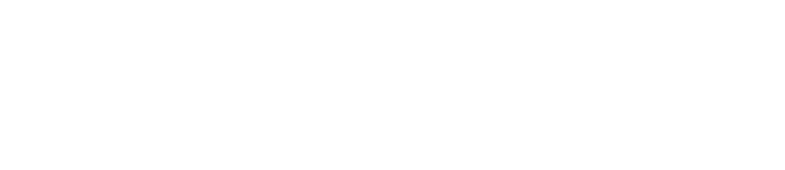
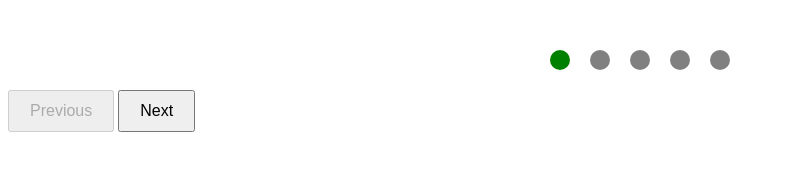
Before and after one commit to acciojob/progress-bar-droopyantidote, a website: page main.html in a window 1280 px wide. Shown: the whole page, without its empty margins (0-785 px from the left). Drawn offline with Linux system fonts and the light colour scheme.

Commit message:
created a submission

```diff
--- a/main.html
+++ b/main.html
@@ -4,10 +4,22 @@
 
 <head>
 	<link rel="stylesheet" href="styles.css">
+	 <title>Progress Bar</title>
 </head>
 
 <body>
 	<!-- the entire body must be written by student -->
+	<div class="progress-bar">
+  <div class="circle active" id="circle-1"></div>
+  <div class="circle" id="circle-2"></div>
+  <div class="circle" id="circle-3"></div>
+  <div class="circle" id="circle-4"></div>
+  <div class="circle" id="circle-5"></div>
+</div>
+
+<button id="prev" disabled>Previous</button>
+<button id="next">Next</button>
+
     <script type="text/javascript" src="./script.js">
 </script>
 
--- a/script.js
+++ b/script.js
@@ -1 +1,28 @@
-//your JS code here. If required.
+  const circles = document.querySelectorAll('.circle');
+  const prevButton = document.getElementById('prev');
+  const nextButton = document.getElementById('next');
+  let currentIndex = 0;
+
+  nextButton.addEventListener('click', () => {
+    if (currentIndex < circles.length - 1) {
+      currentIndex++;
+      circles[currentIndex].classList.add('active');
+      prevButton.disabled = false;
+    }
+
+    if (currentIndex === circles.length - 1) {
+      nextButton.disabled = true;
+    }
+  });
+
+  prevButton.addEventListener('click', () => {
+    if (currentIndex > 0) {
+      circles[currentIndex].classList.remove('active');
+      currentIndex--;
+      nextButton.disabled = false;
+    }
+
+    if (currentIndex === 0) {
+      prevButton.disabled = true;
+    }
+  });
--- a/styles.css
+++ b/styles.css
@@ -1 +1,21 @@
-/*  your css code here. If applicable */
+  .progress-bar {
+      display: flex;
+      align-items: center;
+      justify-content: center;
+      margin-top: 50px;
+    }
+    .circle {
+      width: 20px;
+      height: 20px;
+      border-radius: 50%;
+      background-color: gray;
+      margin: 0 10px;
+    }
+    .active {
+      background-color: green;
+    }
+    button {
+      margin-top: 20px;
+      padding: 10px 20px;
+      font-size: 16px;
+    }
```
